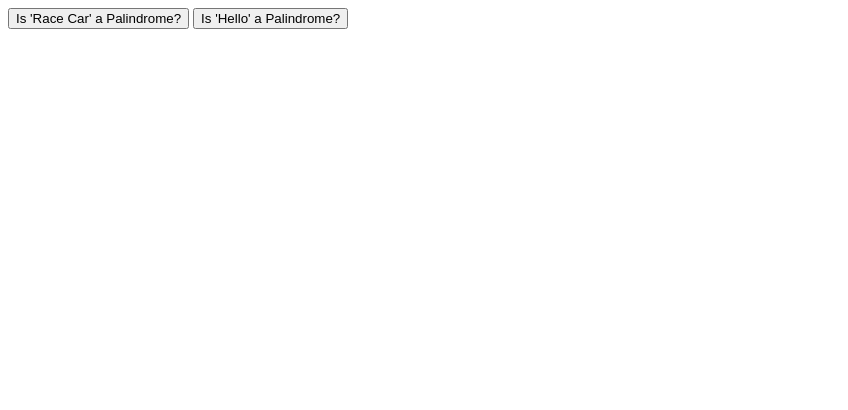
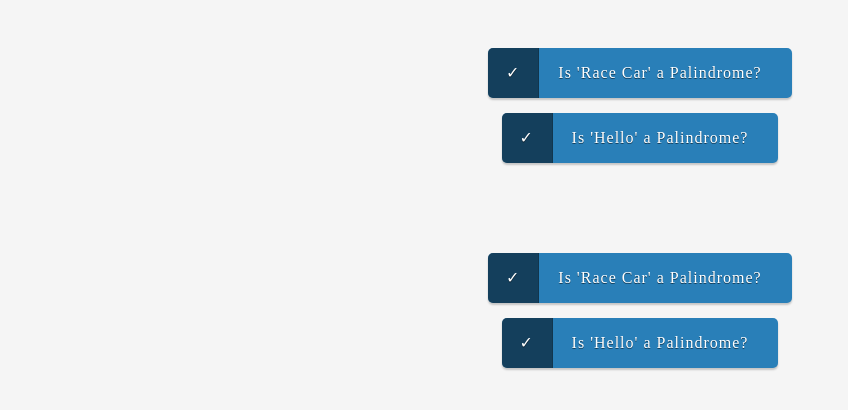
Before and after one commit to JordanPortfolio/codecamp, a plain HTML site: page javascript/palindrome/index.html in a window 1280 px wide. Shown: the whole page, without its empty margins (0-848 px from the left). Drawn offline with nearby package versions, Linux system fonts and the light colour scheme.

Commit message:
Commit 3

```diff
--- a/javascript/palindrome/index.html
+++ b/javascript/palindrome/index.html
@@ -1,21 +1,49 @@
-
 <!DOCTYPE html>
 <html>
 
 <head>
     <title></title>
-    <script type="https://code.jquery.com/jquery-2.1.4.min.js"></script>
     <meta content="text/html;charset=utf-8" http-equiv="Content-Type">
     <meta content="utf-8" http-equiv="encoding">
+    <link rel="stylesheet" type="text/css" href="style.css">
 </head>
 
 <body>
+<div class="container">
+<a class="button red" title="button" onclick="alert(palindrome('Race Car'))"><span>✓</span>Is 'Race Car' a Palindrome?</a>
+<a class="button red" title="button" onclick="alert(palindrome('Hello'))"><span>✓</span>Is 'Hello' a Palindrome?</a>
+</div>
+<div class="container">
+
+    <a class="button red" id="buttonTrue" title="button"><span>✓</span>Is 'Race Car' a Palindrome?</a>
+    <br />
+    <a class="button red" id="buttonFalse" title="button"><span>✓</span>Is 'Hello' a Palindrome?</a>
+    </div>
+    <script src="//cdnjs.cloudflare.com/ajax/libs/jquery/2.1.3/jquery.min.js"></script>
     <script src="script.js"></script>
-    <!-- A button that returns an alert displaying the factorialized number of 20 -->
-    <input type='button' value="Is 'Race Car' a Palindrome?" onclick="alert(palindrome('Race Car'))">
+    <script>
+    $(document).ready(function() {
+        $('#buttonTrue').on('click', function() {
+            if ($(this).attr('data-click-state') == 1) {
+                $(this).attr('data-click-state', 0)
+                $(this).html("<span>✓</span>Is 'Race Car' a Palindrome?")
+            } else {
+                $(this).attr('data-click-state', 1)
+                $(this).html("<span>✓</span>" + palindrome("Race Car"))
+            }
+        });
 
-    <!-- A button that returns an alert displaying the factorialized number of -20 -->
-    <input type='button' value="Is 'Hello' a Palindrome?" onclick="alert(palindrome('hello'))">
+        $('#buttonFalse').on('click', function() {
+            if ($(this).attr('data-click-state') == 1) {
+                $(this).attr('data-click-state', 0)
+                $(this).html("<span>✓</span>Is 'Hello' a Palindrome?")
+            } else {
+                $(this).attr('data-click-state', 1)
+                $(this).html("<span>✓</span>" + palindrome("Hello"))
+            }
+        });
+    });
+    </script>
 </body>
 
 </html>
--- /dev/null
+++ b/javascript/reverse-string/style.css
@@ -0,0 +1,58 @@
+body { text-align: center; padding: 40px; background: #F5F5F5; }
+.container { width: 500px; text-align: center; margin: auto; margin-bottom: 75px;}
+    a {
+        display: inline-block;
+        height: 50px;
+        line-height: 50px;
+        padding-right: 30px;
+        padding-left: 70px;
+        position: relative;
+        background-color: rgb(41, 127, 184);
+        color: rgb(255, 255, 255);
+        text-decoration: none;
+        text-transform: none;
+        letter-spacing: 1px;
+        margin-bottom: 15px;
+        border-radius: 5px;
+        -moz-border-radius: 5px;
+        -webkit-border-radius: 5px;
+        text-shadow: 0px 1px 0px rgba(0, 0, 0, 0.5);
+        -ms-filter: "progid:DXImageTransform.Microsoft.dropshadow(OffX=0,OffY=1,Color=#ff123852,Positive=true)";
+        zoom: 1;
+        filter: progid: DXImageTransform.Microsoft.dropshadow(OffX=0, OffY=1, Color=#ff123852, Positive=true);
+        -moz-box-shadow: 0px 2px 2px rgba(0, 0, 0, 0.2);
+        -webkit-box-shadow: 0px 2px 2px rgba(0, 0, 0, 0.2);
+        box-shadow: 0px 2px 2px rgba(0, 0, 0, 0.2);
+        -ms-filter: "progid:DXImageTransform.Microsoft.dropshadow(OffX=0,OffY=2,Color=#33000000,Positive=true)";
+        filter: progid: DXImageTransform.Microsoft.dropshadow(OffX=0, OffY=2, Color=#33000000, Positive=true);
+    }
+
+    .button span {
+        position: absolute;
+        left: 0;
+        width: 50px;
+        background-color: rgba(0, 0, 0, 0.5);
+        -webkit-border-top-left-radius: 5px;
+        -webkit-border-bottom-left-radius: 5px;
+        -moz-border-radius-topleft: 5px;
+        -moz-border-radius-bottomleft: 5px;
+        border-top-left-radius: 5px;
+        border-bottom-left-radius: 5px;
+        border-right: 1px solid rgba(0, 0, 0, 0.15);
+    }
+
+    .button:hover span,
+    .button.active span {
+        background-color: rgb(0, 102, 26);
+        border-right: 1px solid rgba(0, 0, 0, 0.3);
+    }
+
+    .button:active {
+        margin-top: 2px;
+        margin-bottom: 13px;
+        -moz-box-shadow: 0px 1px 0px rgba(255, 255, 255, 0.5);
+        -webkit-box-shadow: 0px 1px 0px rgba(255, 255, 255, 0.5);
+        box-shadow: 0px 1px 0px rgba(255, 255, 255, 0.5);
+        -ms-filter: "progid:DXImageTransform.Microsoft.dropshadow(OffX=0,OffY=1,Color=#ccffffff,Positive=true)";
+        filter: progid: DXImageTransform.Microsoft.dropshadow(OffX=0, OffY=1, Color=#ccffffff, Positive=true);
+    }
```
Also changed, not shown: javascript/palindrome/old.html (added, +21 -0 lines), javascript/palindrome/test.html (deleted, +0 -49 lines), javascript/reverse-string/index.html (+19 -0 lines), index.html (deleted).
